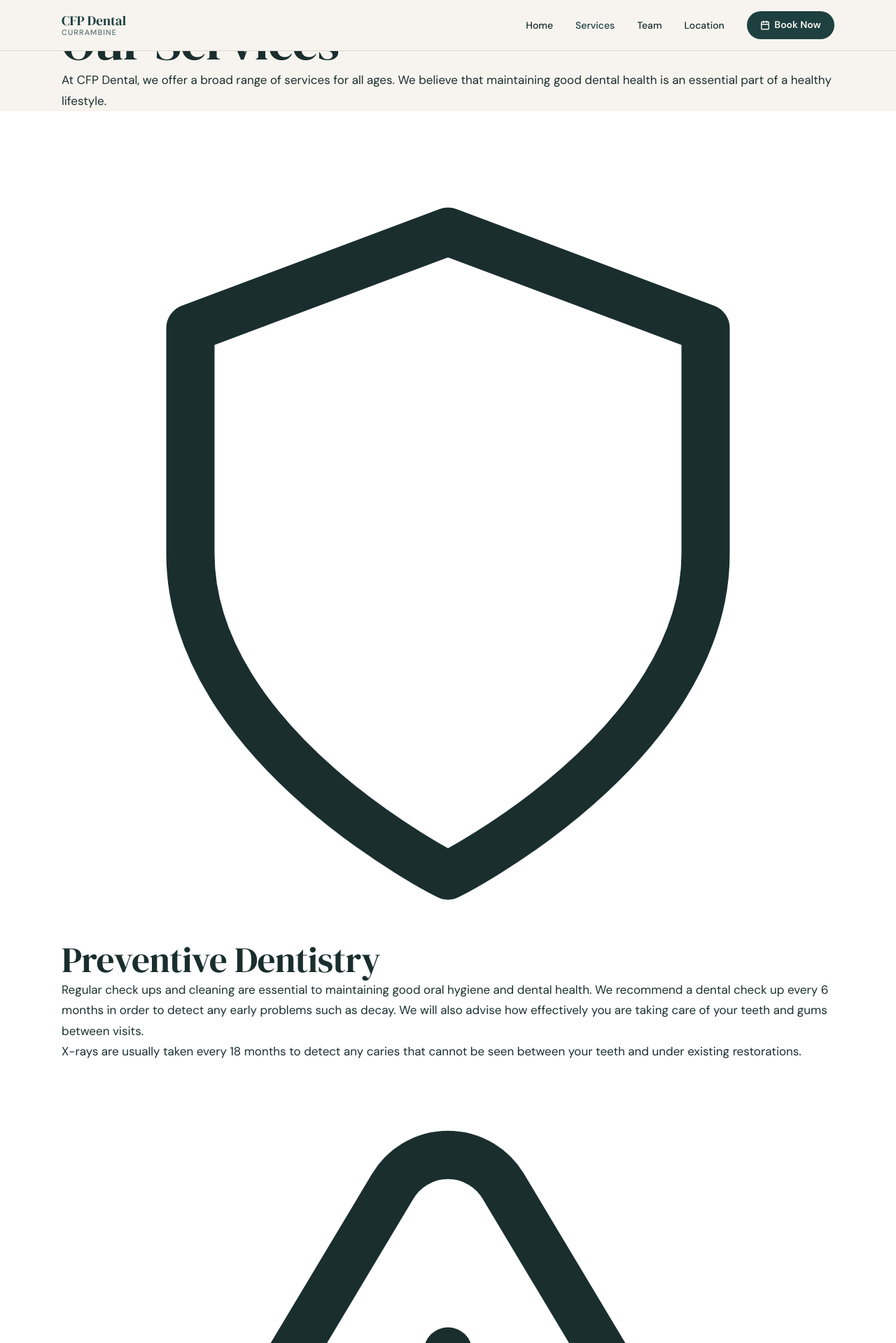
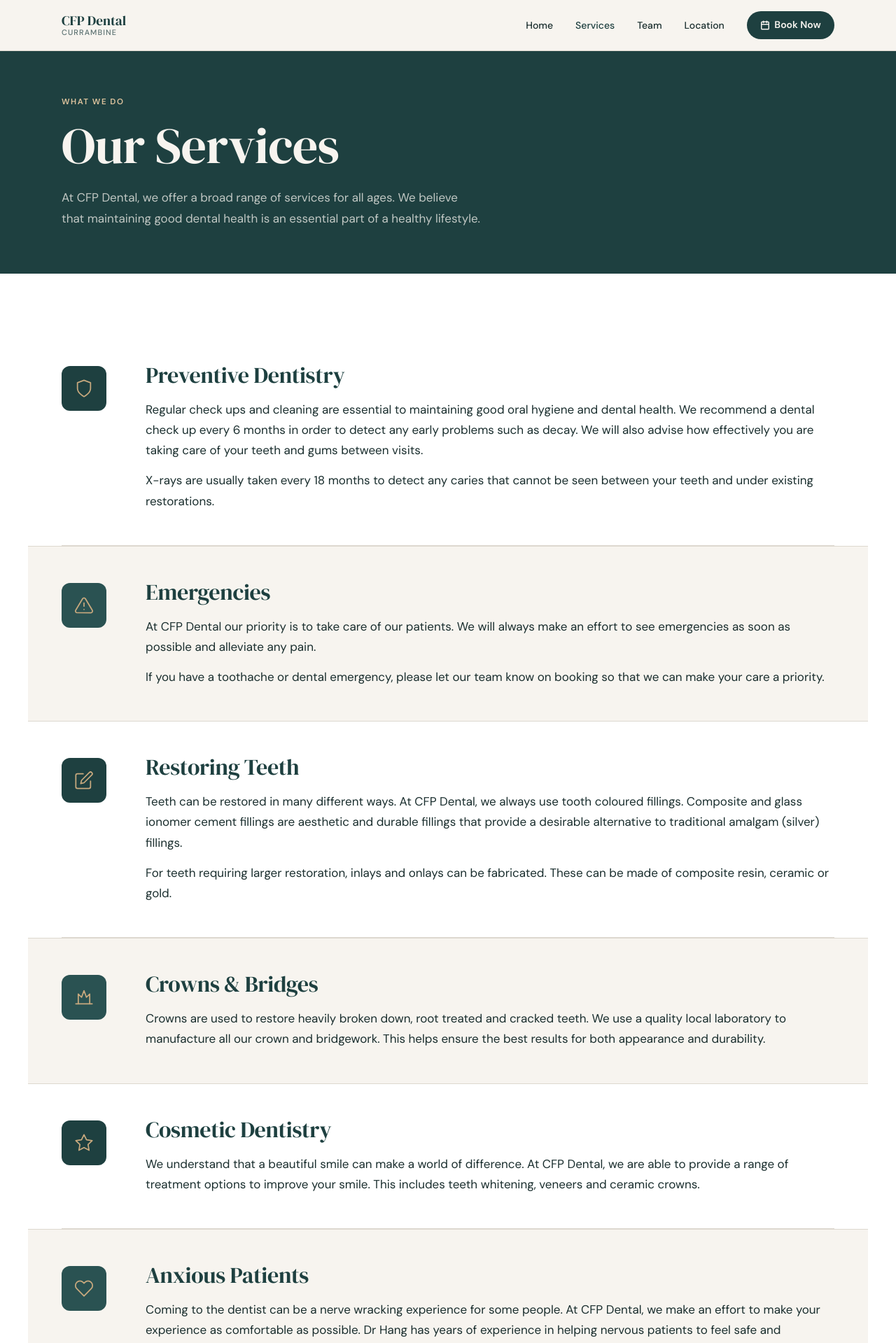
Before and after one commit to Luc45K0h75/CFP-Dental, a Flask app: page /services in a window 1280 px wide. Shown: the top 1919 px of the page at 70% size. Run offline with Flask 3, Linux system fonts and the light colour scheme.

Commit message:
Added the CSS for the services page

```diff
--- a/app/static/css/style.css
+++ b/app/static/css/style.css
@@ -834,3 +834,102 @@ p  { font-size: 1.0625rem; line-height: 1.72; }
   .about__stats   { grid-template-columns: 1fr; }
   .hero__heading  { font-size: 2.75rem; }
 }
+
+/* ============================================================
+   SERVICES PAGE
+============================================================ */
+
+/* --- Page header ------------------------------------------- */
+.page-header {
+  background: var(--teal);
+  color: var(--cream);
+  padding-block: 6rem 4rem;
+  padding-top: calc(var(--nav-h) + 4rem);
+}
+
+.page-header .eyebrow { color: var(--gold-light); }
+
+.page-header__title {
+  color: var(--cream);
+  margin-block: .75rem 1.25rem;
+}
+
+.page-header__lead {
+  color: rgba(247,244,239,.75);
+  max-width: 600px;
+}
+
+/* --- Services list ----------------------------------------- */
+.services-list {
+  display: flex;
+  flex-direction: column;
+}
+
+.service-item {
+  display: grid;
+  grid-template-columns: 80px 1fr;
+  gap: 2.5rem;
+  align-items: start;
+  padding-block: 3rem;
+  border-bottom: 1px solid var(--border);
+}
+
+.service-item:last-child { border-bottom: none; }
+
+.service-item--alt {
+  background: var(--cream);
+  margin-inline: calc(clamp(1.25rem, 5vw, 3rem) * -1);
+  padding-inline: clamp(1.25rem, 5vw, 3rem);
+  border-bottom: none;
+  border-top: 1px solid var(--border);
+  border-bottom: 1px solid var(--border);
+}
+
+.service-item__icon {
+  width: 64px;
+  height: 64px;
+  background: var(--teal);
+  border-radius: var(--r-md);
+  display: flex;
+  align-items: center;
+  justify-content: center;
+  flex-shrink: 0;
+  color: var(--gold);
+  margin-top: .25rem;
+}
+
+.service-item__icon svg {
+  width: 28px;
+  height: 28px;
+}
+
+.service-item--alt .service-item__icon {
+  background: var(--teal-mid);
+}
+
+.service-item__title {
+  font-family: var(--font-display);
+  font-size: clamp(1.5rem, 3vw, 2rem);
+  color: var(--teal);
+  margin-bottom: 1rem;
+}
+
+.service-item__content p + p { margin-top: .875rem; }
+
+/* --- Services responsive ----------------------------------- */
+@media (max-width: 640px) {
+  .service-item {
+    grid-template-columns: 1fr;
+    gap: 1.25rem;
+  }
+
+  .service-item__icon {
+    width: 52px;
+    height: 52px;
+  }
+
+  .service-item__icon svg {
+    width: 22px;
+    height: 22px;
+  }
+}
```
